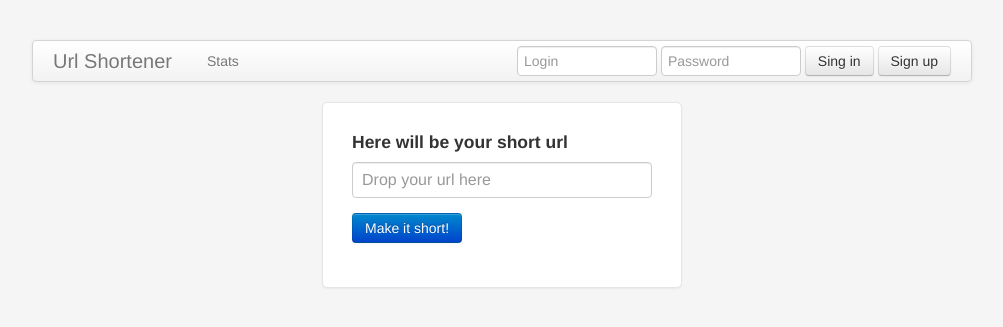
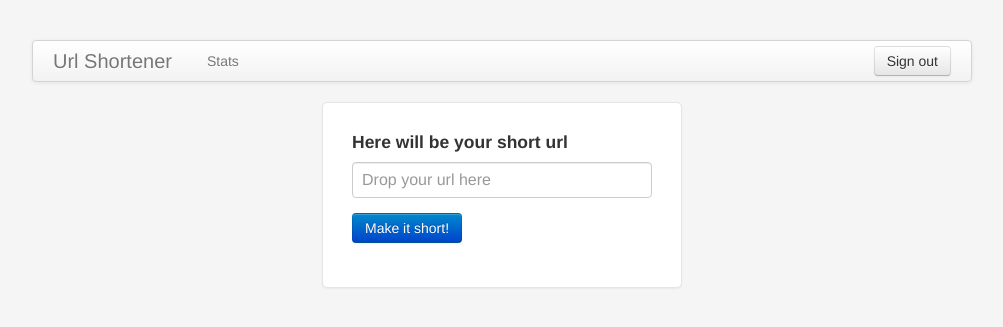
Before and after one commit to ruzhytskyi/url_shortener, a Flask app: page /shortener in a window 1280 px wide. Shown: the top 327 px of the page, without its empty margins (138-1141 px from the left). Run offline with Flask 2, Linux system fonts and the light colour scheme; the visitor is signed in with stand-in values (Sample User, id 1).

Commit message:
Navbar objects visibility depending on login status

```diff
--- a/url_shortener/forms.py
+++ b/url_shortener/forms.py
@@ -32,7 +32,7 @@ class SignUpForm(Form):
 
     def validate_login(form, field):
         if User.query.filter_by(login=field.data).first():
-            raise ValidationError('User with login %s already exists'
+            raise ValidationError("User with login '%s' already exists"
                                   % field.data)
 
     def validate_confirmation(form, field):
--- a/url_shortener/templates/layout.html
+++ b/url_shortener/templates/layout.html
@@ -50,15 +50,21 @@
       <div class="navbar">
         <div class="navbar-inner">
           <a class="brand" href="#">Url Shortener</a>
+          {% if session['login'] %}
           <ul class="nav">
             <li><a href="#">Stats</a></li>
           </ul>
+          <form class="navbar-form pull-right" action="sign_out">
+            <button class="btn">Sign out</button>
+          </form>
+          {% else %}
           <form class="navbar-form pull-right" method="post" action="sign_in">
             <input type="text" class="span2" placeholder="Login">
             <input type="text" class="span2" placeholder="Password">
             <button type="submit" class="btn">Sing in</button>
             <button class="btn" formmethod="get" formaction="sign_up">Sign up</button>
           </form>
+          {% endif %}
         </div>
       </div>
       {% block body %}
--- a/url_shortener/views.py
+++ b/url_shortener/views.py
@@ -39,6 +39,11 @@ def sign_up():
     elif request.method == 'GET':
         return render_template('sign_up.html', form=sign_up_form)
 
+@app.route('/sign_out', methods=['GET'])
+def sign_out():
+    session['login'] = None
+    return redirect(url_for('shortener'))
+
 @app.route('/<url_hash>', methods=['GET'])
 def redirection(url_hash):
     full_url = Hash.query.filter_by(url_hash=url_hash).first().full_url
```
